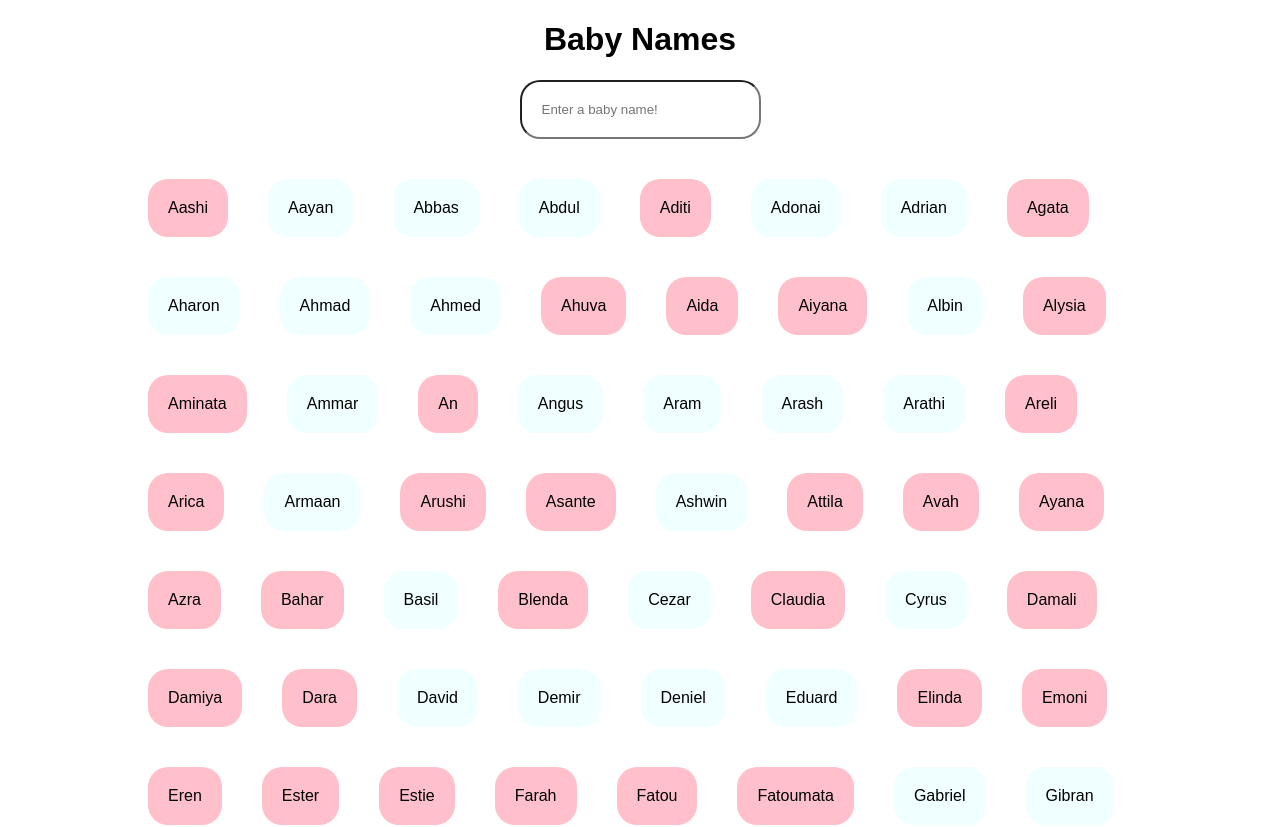
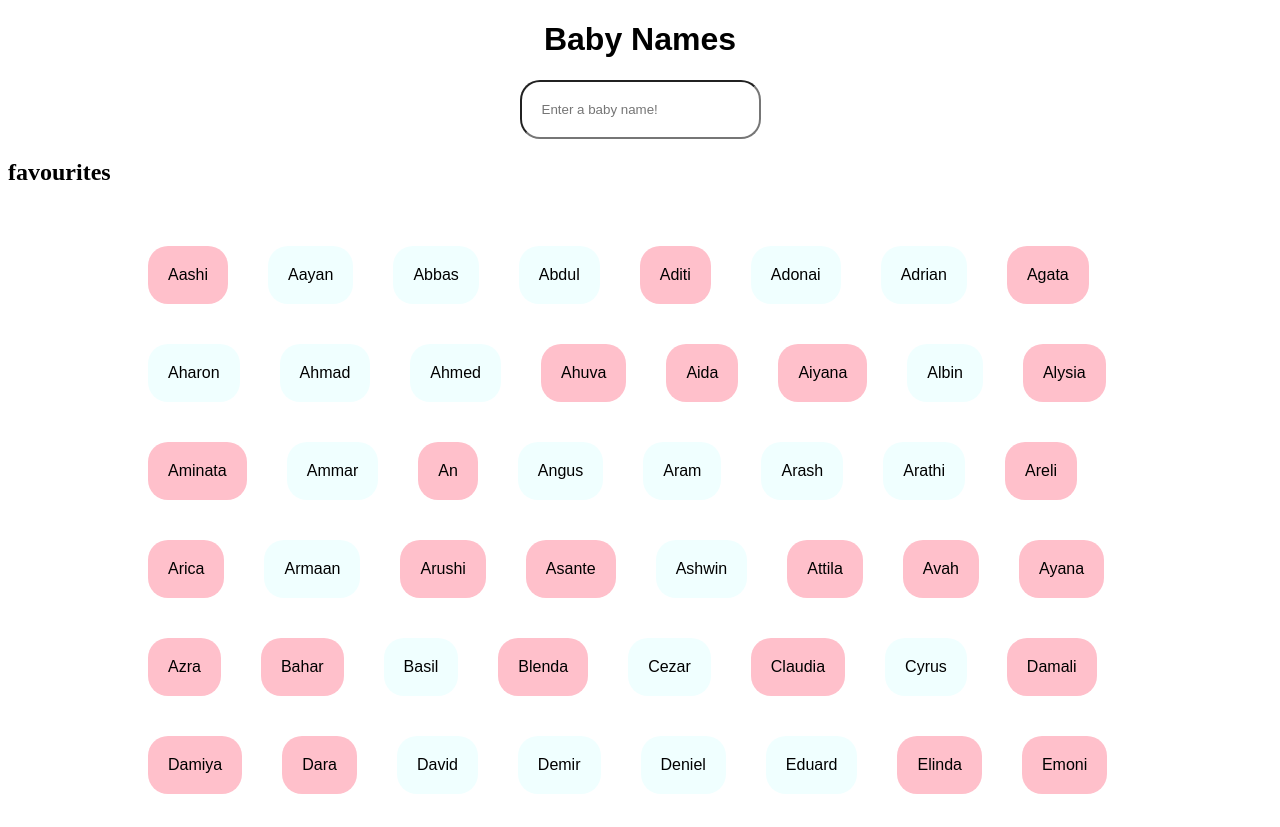
Before and after one commit to leahloading/baby-names-react, a React (Create React App) app: page / in a window 1280 px wide. Shown: the top 827 px of the page. Built offline with nearby package versions, Linux system fonts and the light colour scheme.

Commit message:
add basic favourites section

```diff
--- a/src/App.tsx
+++ b/src/App.tsx
@@ -1,17 +1,20 @@
 import { useState } from "react";
 import "./app.css";
 import BabyNamesSection from "./components/BabyNamesSection";
+import Favourites from "./components/Favourites";
 import SearchBar from "./components/SearchBar";
+import IBaby from "./IBaby";
 
 function App(): JSX.Element {
   const [userInput, setUserInput] = useState("");
+  const [favouritesArray, setFavouritesArray] = useState<IBaby[]>([]);
 
   return (
     <>
       <h1>Baby Names</h1>
       <SearchBar userInput={userInput} onType={setUserInput} />
-
-      <BabyNamesSection userInput={userInput} />
+      <Favourites favouritesArray={favouritesArray}/>
+      <BabyNamesSection userInput={userInput} setFavouritesArray={setFavouritesArray} favouritesArray={favouritesArray}/>
     </>
   );
 }
--- a/src/components/BabyNamesSection.tsx
+++ b/src/components/BabyNamesSection.tsx
@@ -1,3 +1,4 @@
+import React, { Dispatch, SetStateAction } from "react";
 import babyData from "../babyNamesData.json";
 import IBaby from "../IBaby";
 import sortBabyNamesAlphabet from "../utils/sortBabyNamesAlphabet";
@@ -5,6 +6,8 @@ import BabyName from "./BabyName";
 
 interface BabyNamesSectionProps {
   userInput: string;
+  setFavouritesArray: Dispatch<SetStateAction<IBaby[]>>;
+  favouritesArray: IBaby[];
 }
 
 function filterBabyNamesBySearch(
@@ -21,13 +24,30 @@ function filterBabyNamesBySearch(
   return result;
 }
 
-function BabyNamesSection({ userInput }: BabyNamesSectionProps): JSX.Element {
+
+
+function BabyNamesSection({ userInput, setFavouritesArray,favouritesArray }: BabyNamesSectionProps): JSX.Element {
+
+  function handleAddFavourites(babyID: number) {
+    let favouriteBaby:IBaby;
+
+    for (const baby of babyData) {
+      if (baby.id === babyID) {
+        favouriteBaby = baby;
+        setFavouritesArray([...favouritesArray, favouriteBaby])
+      }
+    }
+
+  }
+
   const sortBabyNames = sortBabyNamesAlphabet(babyData);
 
   const babyNames = filterBabyNamesBySearch(sortBabyNames, userInput).map(
     (baby: IBaby) => {
       return (
-        <p className={baby.sex === "f" ? "female" : "male"} key={baby.id}>
+        <p className={baby.sex === "f" ? "female" : "male"}
+        key={baby.id}
+        onClick={() => handleAddFavourites(baby.id)}>
           {baby.name}
         </p>
         //   <BabyName key={baby.id} id={baby.id} name={baby.name} sex={baby.sex}/>
--- /dev/null
+++ b/src/components/Favourites.tsx
@@ -0,0 +1,24 @@
+import IBaby from "../IBaby";
+
+interface FavouritesProps {
+    favouritesArray: IBaby[]
+}
+function Favourites({favouritesArray}:FavouritesProps):JSX.Element {
+
+    const favouriteBabyNames = favouritesArray.map((baby: IBaby) => {
+          return (
+            <p className={baby.sex === "f" ? "female" : "male"} key={baby.id}>
+              {baby.name}
+            </p>
+          );
+        }
+      );
+
+    return <section className="favouritesSection">
+        <h2 className="favouritesTitle">favourites</h2>
+        {favouriteBabyNames}
+    </section>
+}
+
+
+export default Favourites;
```
